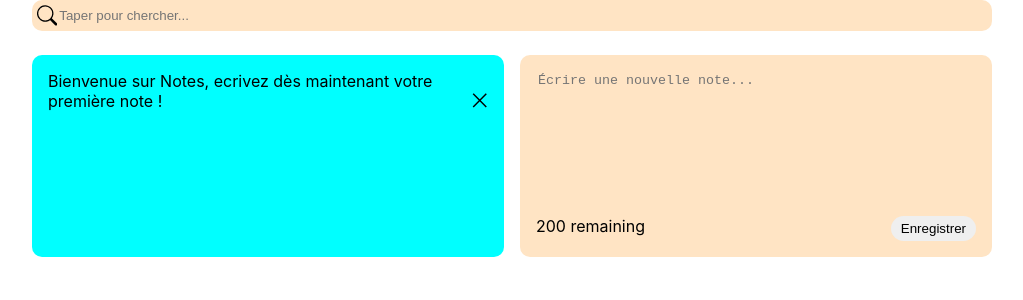
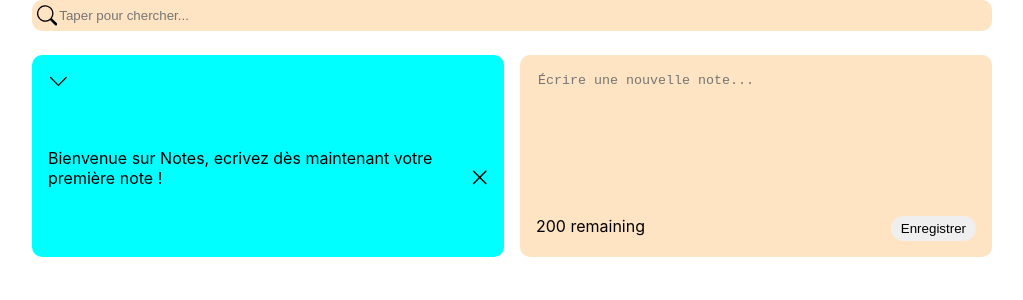
Before and after one commit to theodaguier/note-app, a React (Create React App) app: page / in a window 1280 px wide. Shown: the top 300 px of the page, without its empty margins (128-1151 px from the left). Built offline with nearby package versions, Linux system fonts and the light colour scheme.

Commit message:
Notes component

```diff
--- a/src/components/Note.js
+++ b/src/components/Note.js
@@ -1,18 +1,38 @@
+import { useState } from 'react';
 import { GrClose } from 'react-icons/gr';
+import { BsChevronDown } from 'react-icons/bs';
+import Draggable from 'react-draggable';
 
 const Note = ({ id, text, date, handleDeleteNote }) => {
+  const [toggle, setToggle] = useState(false);
+
+  const handleClick = () => {
+    setToggle(true);
+  };
+
   return (
+    <Draggable>
       <div className="note">
+        <div className="note-header">
+          <BsChevronDown
+            className="hidden-icon"
+            size="1.3em"
+            onClick={() => setToggle()}
+          />
+        </div>
         <div className="note-data">
           <span>{text}</span>
-        <span className="date">{date}</span>
           <GrClose
             onClick={() => handleDeleteNote(id)}
             className="delete-icon"
             size="1.3em"
           />
         </div>
+        <div className="note-footer">
+          <span className="date">{date}</span>
         </div>
+      </div>
+    </Draggable>
   );
 };
 
```
Lines whose indentation alone changed are shown as unchanged.
